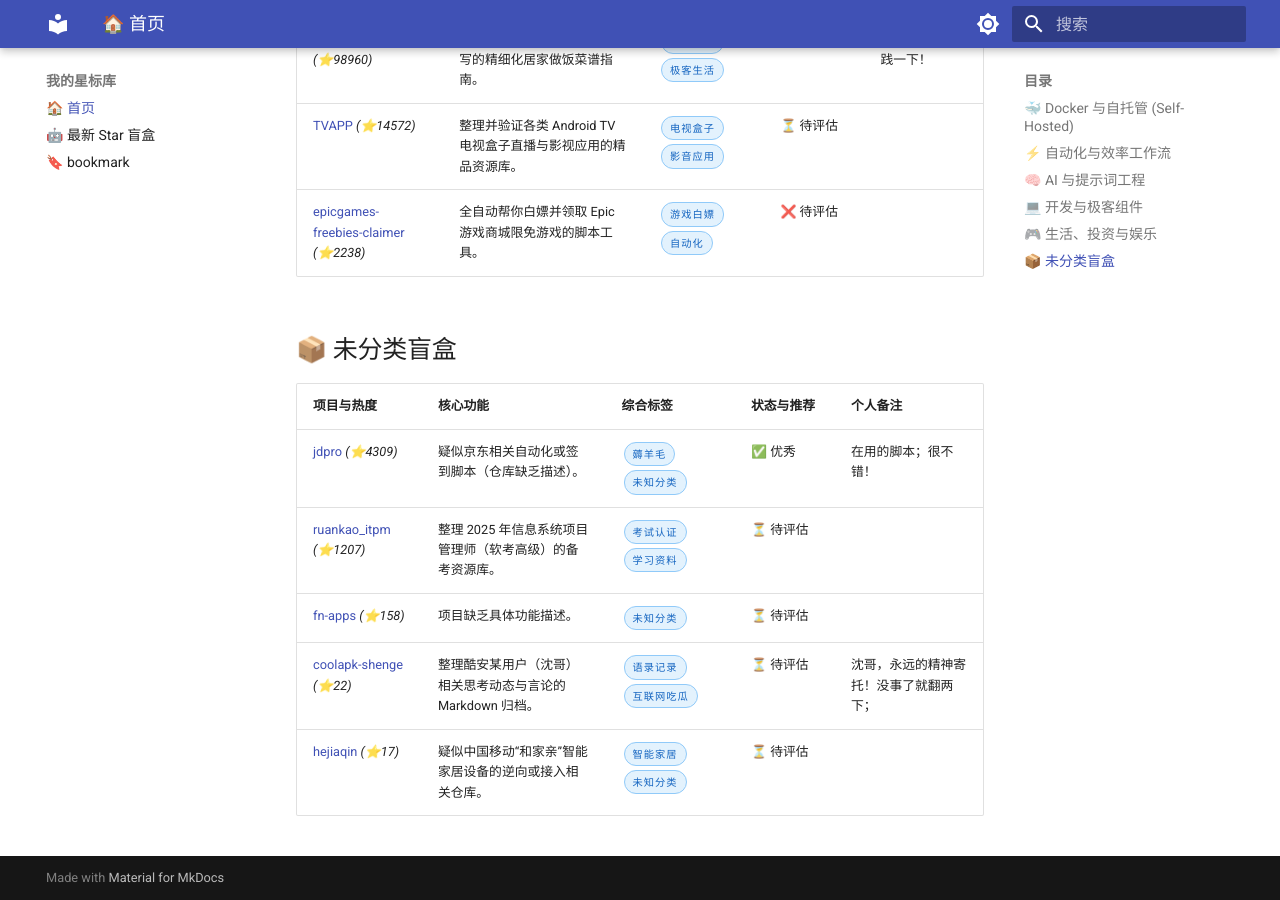
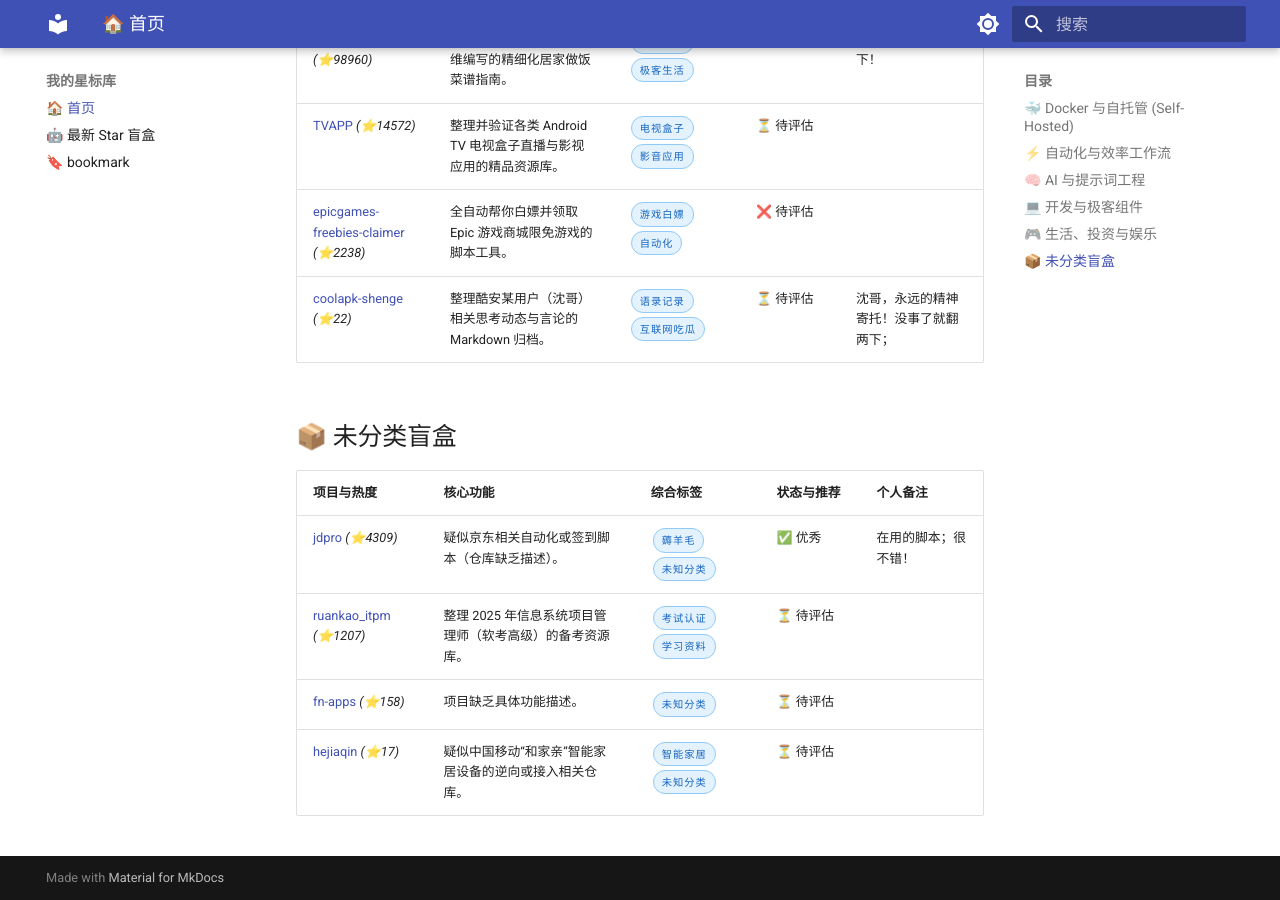
Before and after one commit to alexytcao/my-stars-nav, an MkDocs documentation site: the page built from docs/index.md, in a window 1280 px wide and 900 px high, scrolled down 8791 px. Built offline with MkDocs 1.6.1 and Material for MkDocs 9.7.7, drawn with Linux system fonts in a browser that asks for light colours.

Commit message:
Auto sync from local: 周一 2026/03/23 23:18:27.32

```diff
--- a/docs/index.md
+++ b/docs/index.md
@@ -115,18 +115,18 @@
 
 ## 🎮 生活、投资与娱乐
 
-| 项目与热度                                                                                          | 核心功能                                  | 综合标签          | 状态与推荐 | 个人备注       |
-|:---------------------------------------------------------------------------------------------- |:------------------------------------- |:------------- |:----- |:---------- |
-| [HowToCook](https://github.com/Anduin2017/HowToCook) *(⭐98960)*                                | 极其火爆的采用程序员思维编写的精细化居家做饭菜谱指南。           | `生活菜谱` `极客生活` | ✅ 优秀  | 需要找时间实践一下！ |
-| [TVAPP](https://github.com/youhunwl/TVAPP) *(⭐14572)*                                          | 整理并验证各类 Android TV 电视盒子直播与影视应用的精品资源库。 | `电视盒子` `影音应用` | ⏳ 待评估 |            |
-| [epicgames-freebies-claimer](https://github.com/Revadike/epicgames-freebies-claimer) *(⭐2238)* | 全自动帮你白嫖并领取 Epic 游戏商城限免游戏的脚本工具。        | `游戏白嫖` `自动化`  | ❌ 待评估 |            |
+| 项目与热度                                                                                          | 核心功能                                  | 综合标签           | 状态与推荐 | 个人备注                |
+|:---------------------------------------------------------------------------------------------- |:------------------------------------- |:-------------- |:----- |:------------------- |
+| [HowToCook](https://github.com/Anduin2017/HowToCook) *(⭐98960)*                                | 极其火爆的采用程序员思维编写的精细化居家做饭菜谱指南。           | `生活菜谱` `极客生活`  | ✅ 优秀  | 需要找时间实践一下！          |
+| [TVAPP](https://github.com/youhunwl/TVAPP) *(⭐14572)*                                          | 整理并验证各类 Android TV 电视盒子直播与影视应用的精品资源库。 | `电视盒子` `影音应用`  | ⏳ 待评估 |                     |
+| [epicgames-freebies-claimer](https://github.com/Revadike/epicgames-freebies-claimer) *(⭐2238)* | 全自动帮你白嫖并领取 Epic 游戏商城限免游戏的脚本工具。        | `游戏白嫖` `自动化`   | ❌ 待评估 |                     |
+| [coolapk-shenge](https://github.com/Okarin1/coolapk-shenge) *(⭐22)*                            | 整理酷安某用户（沈哥）相关思考动态与言论的 Markdown 归档。    | `语录记录` `互联网吃瓜` | ⏳ 待评估 | 沈哥，永远的精神寄托！没事了就翻两下； |
 
 ## 📦 未分类盲盒
 
-| 项目与热度                                                                  | 核心功能                               | 综合标签           | 状态与推荐 | 个人备注                |
-|:---------------------------------------------------------------------- |:---------------------------------- |:-------------- |:----- |:------------------- |
-| [jdpro](https://github.com/6dylan6/jdpro) *(⭐4309)*                    | 疑似京东相关自动化或签到脚本（仓库缺乏描述）。            | `薅羊毛` `未知分类`   | ✅ 优秀  | 在用的脚本；很不错！          |
-| [ruankao_itpm](https://github.com/xiaomabenten/ruankao_itpm) *(⭐1207)* | 整理 2025 年信息系统项目管理师（软考高级）的备考资源库。    | `考试认证` `学习资料`  | ⏳ 待评估 |                     |
-| [fn-apps](https://github.com/RROrg/fn-apps) *(⭐158)*                   | 项目缺乏具体功能描述。                        | `未知分类`         | ⏳ 待评估 |                     |
-| [coolapk-shenge](https://github.com/Okarin1/coolapk-shenge) *(⭐22)*    | 整理酷安某用户（沈哥）相关思考动态与言论的 Markdown 归档。 | `语录记录` `互联网吃瓜` | ⏳ 待评估 | 沈哥，永远的精神寄托！没事了就翻两下； |
-| [hejiaqin](https://github.com/cx3Y/hejiaqin) *(⭐17)*                   | 疑似中国移动“和家亲”智能家居设备的逆向或接入相关仓库。       | `智能家居` `未知分类`  | ⏳ 待评估 |                     |
+| 项目与热度                                                                  | 核心功能                            | 综合标签          | 状态与推荐 | 个人备注       |
+|:---------------------------------------------------------------------- |:------------------------------- |:------------- |:----- |:---------- |
+| [jdpro](https://github.com/6dylan6/jdpro) *(⭐4309)*                    | 疑似京东相关自动化或签到脚本（仓库缺乏描述）。         | `薅羊毛` `未知分类`  | ✅ 优秀  | 在用的脚本；很不错！ |
+| [ruankao_itpm](https://github.com/xiaomabenten/ruankao_itpm) *(⭐1207)* | 整理 2025 年信息系统项目管理师（软考高级）的备考资源库。 | `考试认证` `学习资料` | ⏳ 待评估 |            |
+| [fn-apps](https://github.com/RROrg/fn-apps) *(⭐158)*                   | 项目缺乏具体功能描述。                     | `未知分类`        | ⏳ 待评估 |            |
+| [hejiaqin](https://github.com/cx3Y/hejiaqin) *(⭐17)*                   | 疑似中国移动“和家亲”智能家居设备的逆向或接入相关仓库。    | `智能家居` `未知分类` | ⏳ 待评估 |            |
```
